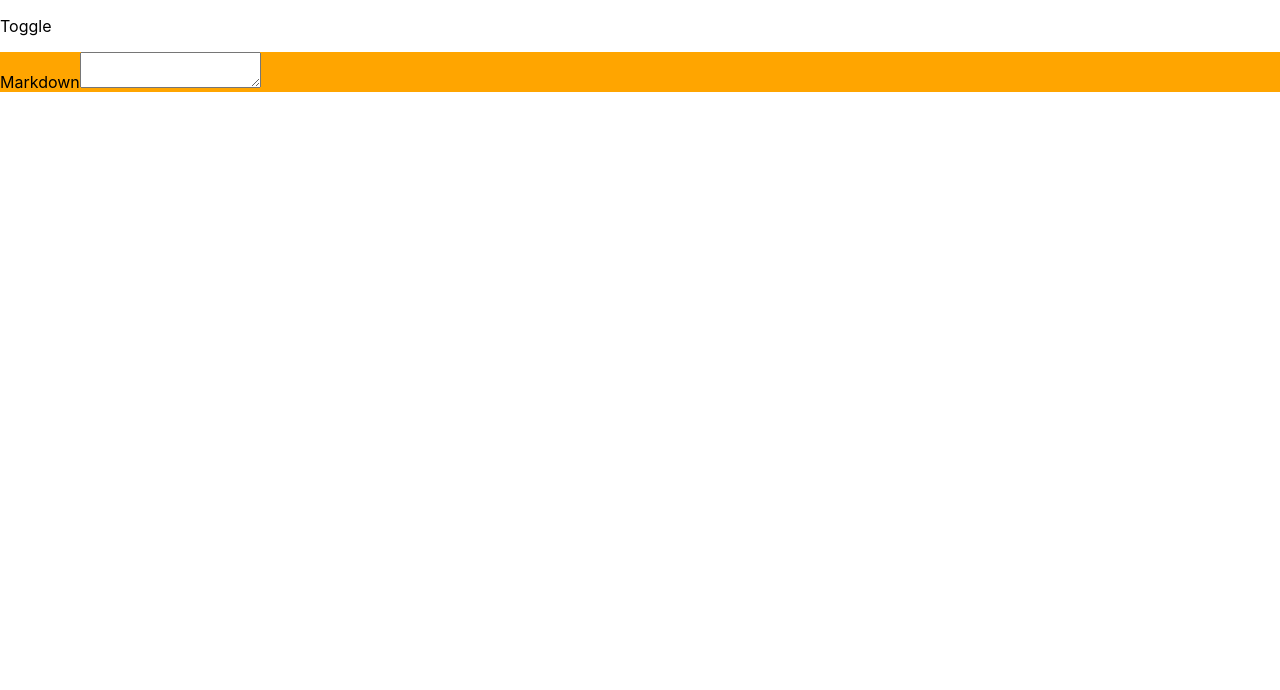
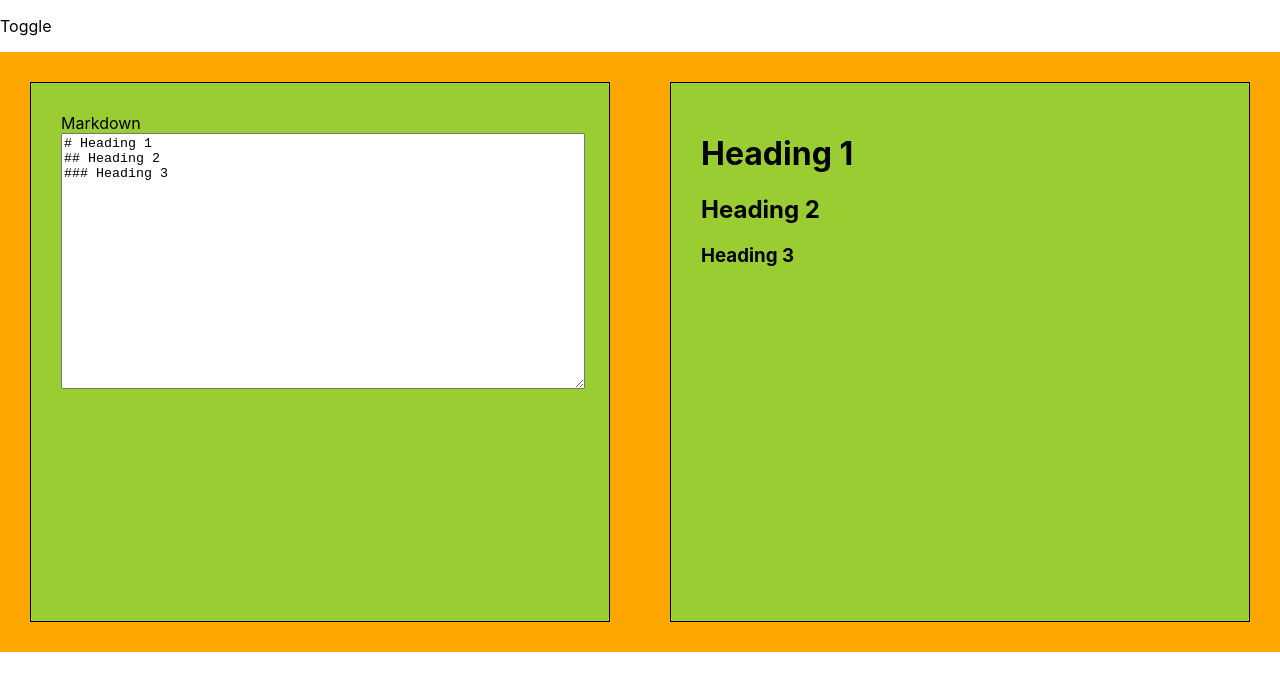
Before and after one commit to DonCastillo/markdown-previewer, a React (Create React App) app: page / in a window 1280 px wide. Shown: the top 690 px of the page. Built offline with nearby package versions, Linux system fonts and the light colour scheme.

Commit message:
working markdown previewer

```diff
--- a/src/components/Html.js
+++ b/src/components/Html.js
@@ -2,8 +2,8 @@ import React from 'react'
 
 const Html = (props) => {
     return (
-        <div>
-            {props.children}
+        <div className="container" id="html">
+
         </div>
     )
 }
--- a/src/components/Markdown.js
+++ b/src/components/Markdown.js
@@ -2,10 +2,11 @@ import React from 'react'
 
 const Markdown = (props) => {
     return (
-        <div>
+        <div className="container">
             Markdown
-            <textarea onChange={props.change}>
-                {props.children}
+            <textarea
+                onChange={props.change}
+                value={props.children}>
             </textarea>
         </div>
     )
--- a/src/containers/App.css
+++ b/src/containers/App.css
@@ -1,3 +1,23 @@
 #parent-container {
   background-color: orange;
+  display:flex;
+  justify-content: center;
+  align-items:stretch;
+  min-height:75vh;
+
 }
+
+#parent-container > div.container {
+  border:1px solid black;
+  width:50%;
+  padding:30px;
+  margin:30px;
+  background-color:yellowgreen;
+
+}
+
+textarea{
+  display: block;
+  height:250px;
+  width:100%;
+}
--- a/src/containers/App.js
+++ b/src/containers/App.js
@@ -1,9 +1,16 @@
 import "./App.css";
 import React from "react";
+import ReactDOM from 'react-dom';
 import ToggleColor from "./../components/ToggleColor";
 import Markdown from "./../components/Markdown";
 import Html from "./../components/Html";
 const marked = require("marked");
+
+const initialContent =
+`# Heading 1
+## Heading 2
+### Heading 3`;
+
 
 class App extends React.Component {
 	constructor(props) {
@@ -14,7 +21,7 @@ class App extends React.Component {
 				background: "#000",
 			},
 			markdown: "",
-      html: ""
+			html: "",
 		};
 	}
 
@@ -22,27 +29,38 @@ class App extends React.Component {
 		this.setState((state) => {
 			const color = state.theme.color === "#000" ? "#FFF" : "#000";
 			const background = state.theme.background === "#000" ? "#FFF" : "#000";
-      return {theme: {color: color, background: background}}
+			return { theme: { color: color, background: background } };
 		});
-  }
+	};
 
 	setMarkdown = (string) => {
-    this.setState({markdown: string})
-  }
+		this.setState({ markdown: string });
+	};
 
 	renderHTML = (string) => {
 		const html = marked(string);
-    this.setState({html: html})
+		this.setState({ html: html });
+	};
+
+	renderMarkup = (string) => {
+		const el = document.getElementById('html');
+		el.innerHTML = string;
 	}
-
 
 	changeHandler = (event) => {
 		this.setMarkdown(event.target.value);
-    this.renderHTML(this.state.markdown);
-  }
+		this.renderHTML(event.target.value);
+	};
+
 
 	componentDidMount = () => {
 		this.toggleColor();
+		this.setMarkdown(initialContent);
+		this.renderHTML(initialContent);
+	};
+
+	componentDidUpdate = () => {
+		this.renderMarkup(this.state.html);
 	}
 
 	render() {
@@ -50,8 +68,10 @@ class App extends React.Component {
 			<div>
 				<ToggleColor />
 				<div id="parent-container">
-					<Markdown change={this.changeHandler}>{this.state.markdown}</Markdown>
-					<Html>{this.state.html}</Html>
+					<Markdown change={this.changeHandler}>
+						{this.state.markdown}
+					</Markdown>
+					<Html></Html>
 				</div>
 			</div>
 		);
```
Lines whose indentation alone changed are shown as unchanged.
